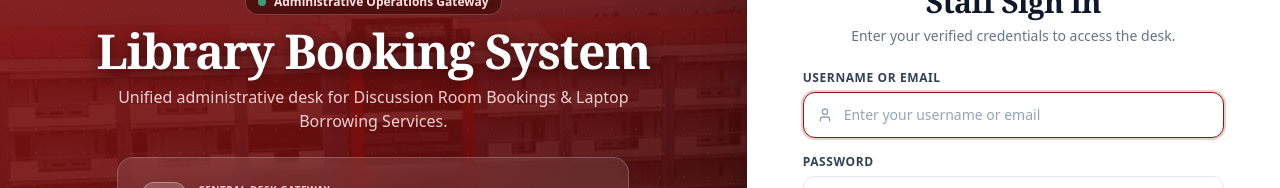
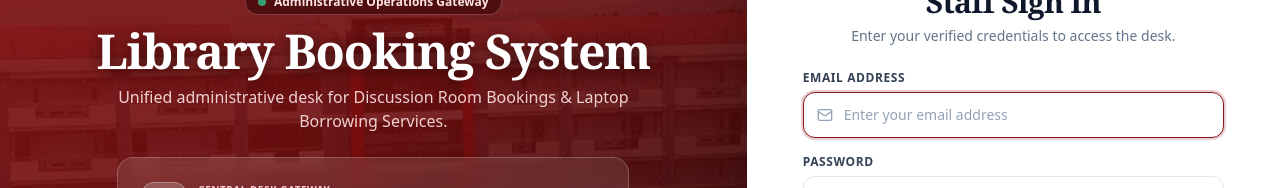
Before and after one commit to ZAndrie/library-booking, a Next.js app: page /login in a window 1280 px wide. Shown: the part 243-431 px from the top of the page. Built offline with nearby package versions, Linux system fonts and the light colour scheme.

Commit message:
Update authentication to use email and password instead of username

```diff
--- a/src/backend/controllers/authController.ts
+++ b/src/backend/controllers/authController.ts
@@ -27,7 +27,7 @@ export async function handleLogin(req: NextRequest) {
 
     if (!identifier || !password) {
       return NextResponse.json(
-        { error: 'Username or email, and password are required' },
+        { error: 'Email and password are required' },
         { status: 400 }
       );
     }
@@ -52,7 +52,7 @@ export async function handleLogin(req: NextRequest) {
 
       if (!user) {
         return NextResponse.json(
-          { error: 'Invalid username/email or password' },
+          { error: 'Invalid email or password' },
           { status: 401 }
         );
       }
@@ -67,7 +67,7 @@ export async function handleLogin(req: NextRequest) {
       const isMatch = await comparePassword(password, user.passwordHash);
       if (!isMatch) {
         return NextResponse.json(
-          { error: 'Invalid username/email or password' },
+          { error: 'Invalid email or password' },
           { status: 401 }
         );
       }
--- a/src/frontend/views/LoginView.tsx
+++ b/src/frontend/views/LoginView.tsx
@@ -4,7 +4,7 @@ import React, { useState } from 'react';
 import Link from 'next/link';
 import { useRouter, useSearchParams } from 'next/navigation';
 import {
-  User,
+  Mail,
   Lock,
   ArrowLeft,
   DoorOpen,
@@ -27,7 +27,7 @@ export default function LoginView() {
   const isRegistered = searchParams.get('registered') === 'true';
   const portal = searchParams.get('portal'); // 'rooms' | 'laptops' | 'dashboard'
 
-  const [username, setUsername] = useState('');
+  const [email, setEmail] = useState('');
   const [password, setPassword] = useState('');
   const [showPassword, setShowPassword] = useState(false);
   const [rememberMe, setRememberMe] = useState(true);
@@ -112,7 +112,7 @@ export default function LoginView() {
       const res = await fetch('/api/auth/login', {
         method: 'POST',
         headers: { 'Content-Type': 'application/json' },
-        body: JSON.stringify({ username, password }),
+        body: JSON.stringify({ email, password }),
       });
 
       const data = await res.json();
@@ -323,24 +323,24 @@ export default function LoginView() {
 
           {/* Form with Clean White Input Fields */}
           <form onSubmit={handleSubmit} className="space-y-4">
-            {/* USERNAME / EMAIL */}
+            {/* EMAIL ADDRESS */}
             <div>
               <label className="block text-xs font-bold tracking-wider text-slate-700 uppercase mb-1.5">
-                Username or Email
+                Email Address
               </label>
               <div className="relative">
                 <div className="absolute inset-y-0 left-0 pl-3.5 flex items-center pointer-events-none text-slate-400">
-                  <User className="w-4 h-4" />
+                  <Mail className="w-4 h-4" />
                 </div>
                 <input
-                  type="text"
+                  type="email"
                   required
                   autoFocus
                   autoCapitalize="none"
                   spellCheck="false"
-                  value={username}
-                  onChange={(e) => setUsername(e.target.value)}
-                  placeholder="Enter your username or email"
+                  value={email}
+                  onChange={(e) => setEmail(e.target.value)}
+                  placeholder="Enter your email address"
                   className="w-full pl-10 pr-3.5 py-3 bg-white border border-slate-200 rounded-xl text-sm text-slate-800 placeholder-slate-400 focus:outline-none focus:ring-2 focus:ring-[#8B1515]/20 focus:border-[#8B1515] transition-all shadow-xs"
                 />
               </div>
```
